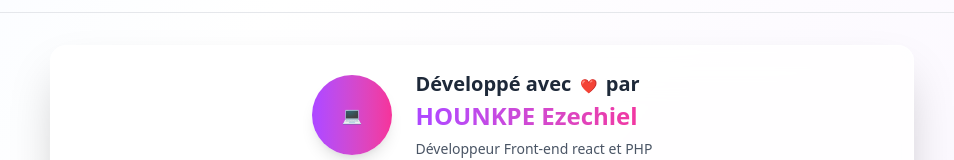
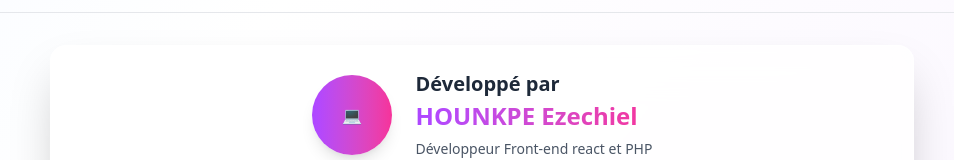
Before and after one commit to ezechielben06/cinq, a React (Vite) app: page / in a window 1280 px wide. Shown: the part 1025-1185 px from the top of the page, without its empty margins (158-1112 px from the left). Built offline with nearby package versions, Linux system fonts and the light colour scheme.

Commit message:
Remove unnecessary text from the footer in App.jsx

```diff
--- a/src/App.jsx
+++ b/src/App.jsx
@@ -934,7 +934,7 @@ const ModernTodoApp = () => {
                 </div>
                 <div className="text-center sm:text-left">
                   <h3 className={`text-lg sm:text-xl font-bold ${darkMode ? 'text-white' : 'text-gray-800'}`}>
-                    Développé avec <Icon type="heart" className="w-4 h-4 text-red-500 inline mx-1" /> par
+                    Développé  par
                   </h3>
                   <p className={`text-xl sm:text-2xl font-bold bg-gradient-to-r from-purple-500 to-pink-500 bg-clip-text text-transparent`}>
                     HOUNKPE Ezechiel
```
